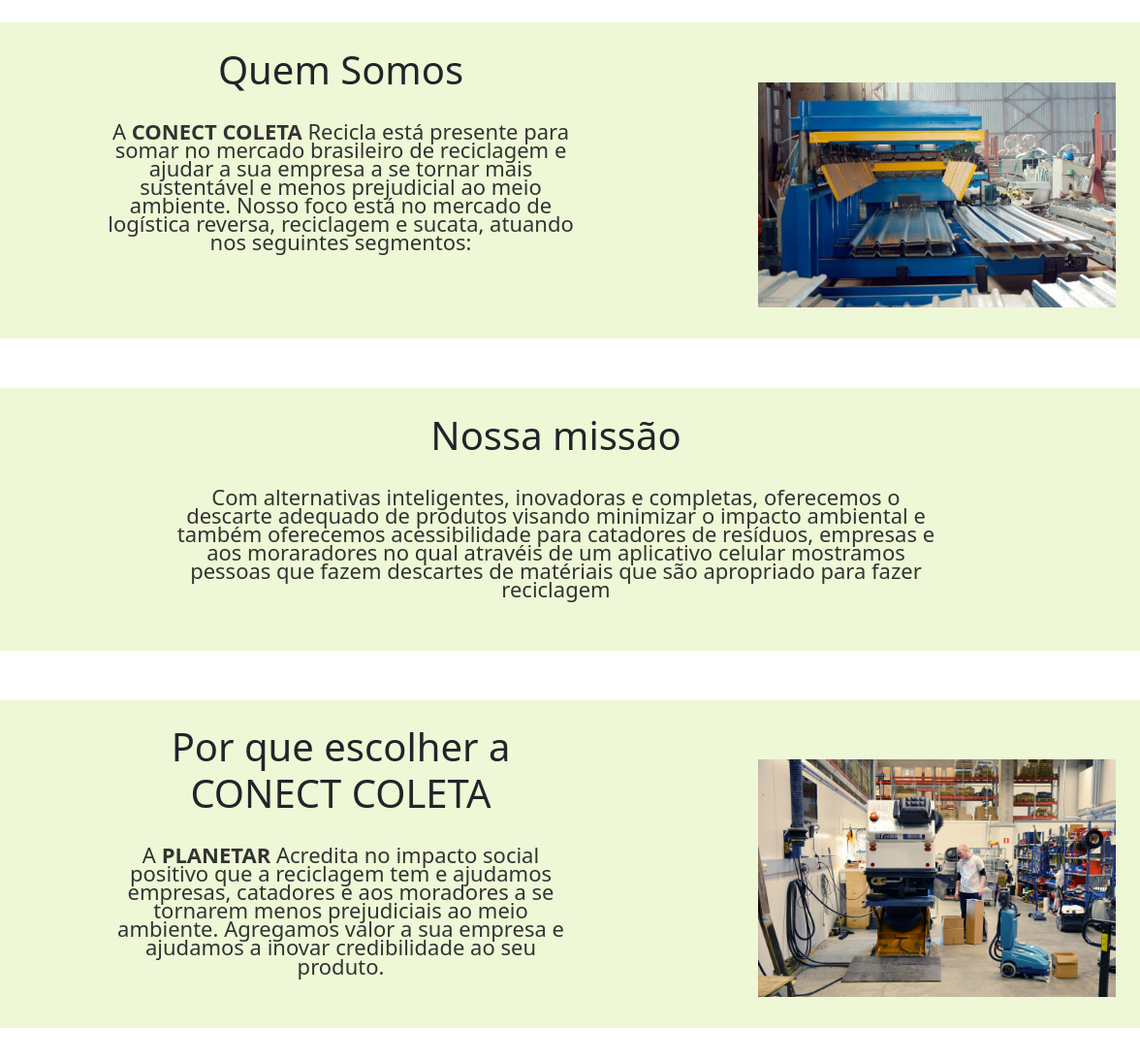
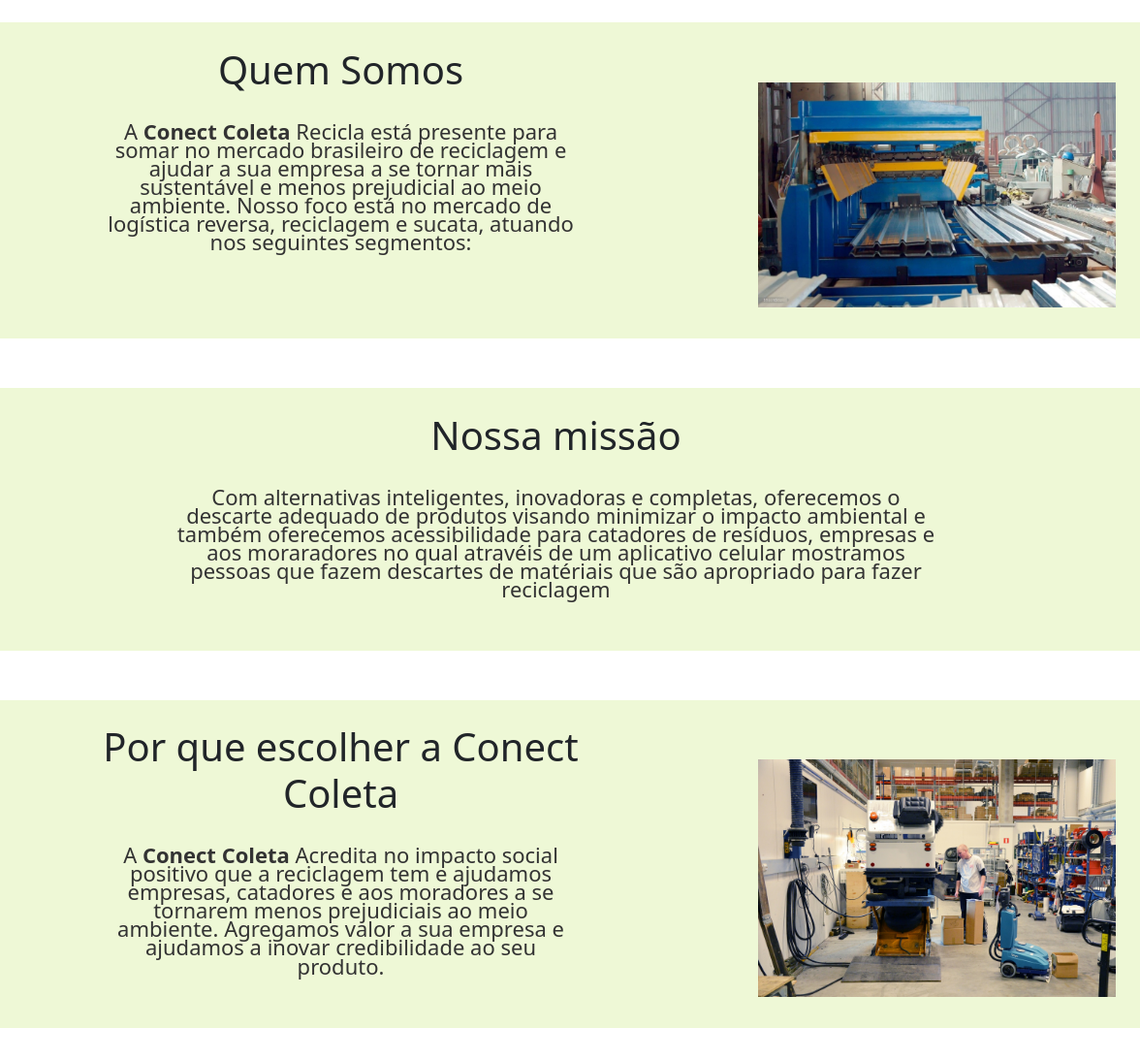
Before and after one commit to Squad18Recode/DesafioSquad18, a website: page quemSomos/pessoal.html in a window 1280 px wide. Shown: the part 660-1753 px from the top of the page at 97% size, 104-1280 px from the left. Drawn offline with nearby package versions, Linux system fonts and the light colour scheme.

Commit message:
Atualizção

```diff
--- a/Biodiversidade/bio.css
+++ b/Biodiversidade/bio.css
@@ -212,4 +212,8 @@
         flex-direction: column-reverse;
     }
 
+    p{
+       max-width: 350px;
+    }
+
 }
--- a/fale-conosco/eventos.css
+++ b/fale-conosco/eventos.css
@@ -559,6 +559,9 @@
     .wrapper {
       justify-content: center;
     }
+    .subtitle{
+      margin-bottom: 100px;
+    }
   }
 
 
--- a/quemSomos/pessoal.html
+++ b/quemSomos/pessoal.html
@@ -47,7 +47,7 @@
     <div class="text">
 
       <h1>Quem Somos</h1>
-      <p>A <strong>CONECT COLETA</strong> Recicla está presente para somar no mercado brasileiro de reciclagem e ajudar a sua
+      <p>A <strong>Conect Coleta</strong> Recicla está presente para somar no mercado brasileiro de reciclagem e ajudar a sua
         empresa a se tornar mais sustentável e menos prejudicial ao meio ambiente. Nosso foco está no mercado de
         logística reversa, reciclagem e sucata, atuando nos seguintes segmentos:</p>
     </div>
@@ -67,8 +67,8 @@
 
   <div class="dflex">
     <div class="text  ">
-      <h1>Por que escolher a CONECT COLETA</h1>
-      <p class="text-1">A <strong>PLANETAR</strong> Acredita no impacto social positivo que a reciclagem tem e ajudamos
+      <h1>Por que escolher a Conect Coleta</h1>
+      <p class="text-1">A <strong>Conect Coleta</strong> Acredita no impacto social positivo que a reciclagem tem e ajudamos
         empresas, catadores e aos moradores a se tornarem menos prejudiciais ao meio ambiente. Agregamos valor a sua
         empresa e ajudamos a inovar credibilidade ao seu produto. </p>
     </div>
```
Also changed, not shown: index.html (+1 -0 lines), src/css/style.css (+20 -5 lines), README.md, assets/logo-Conect-Coleta.jpeg (added).
